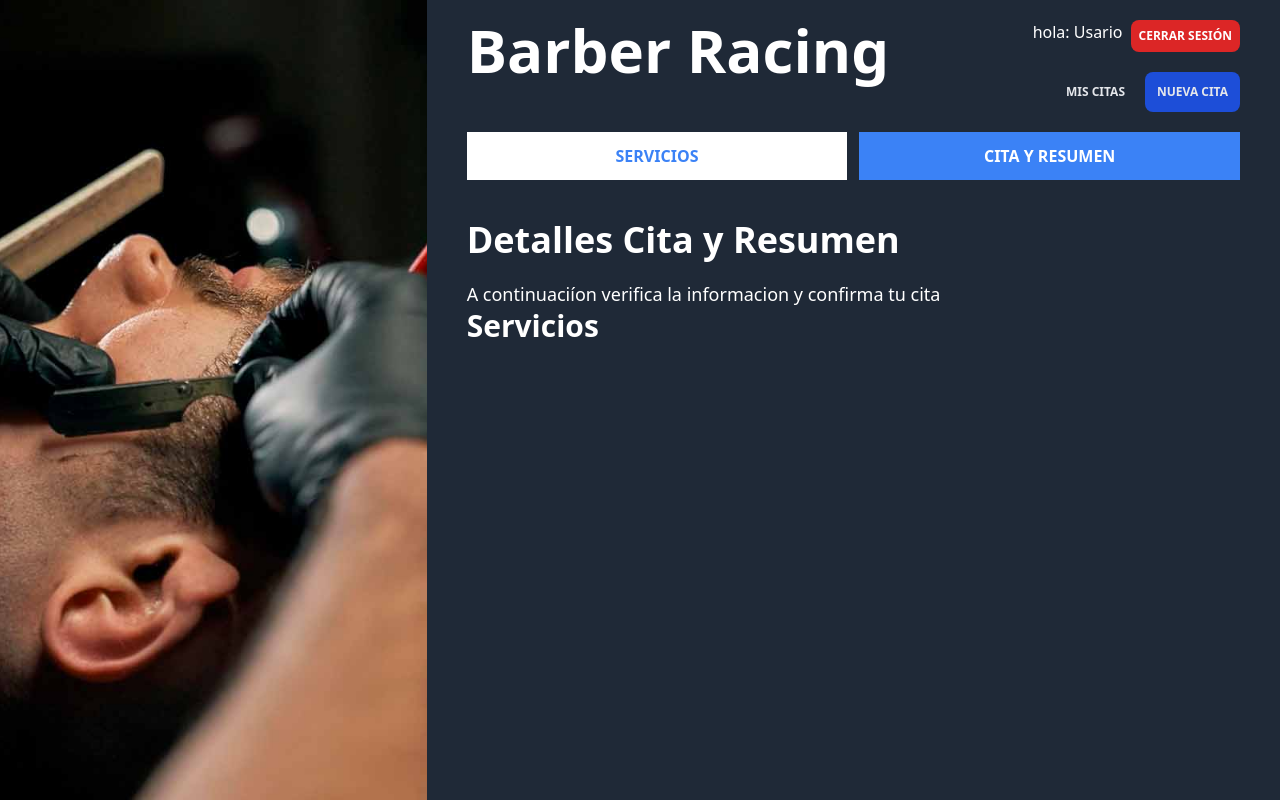
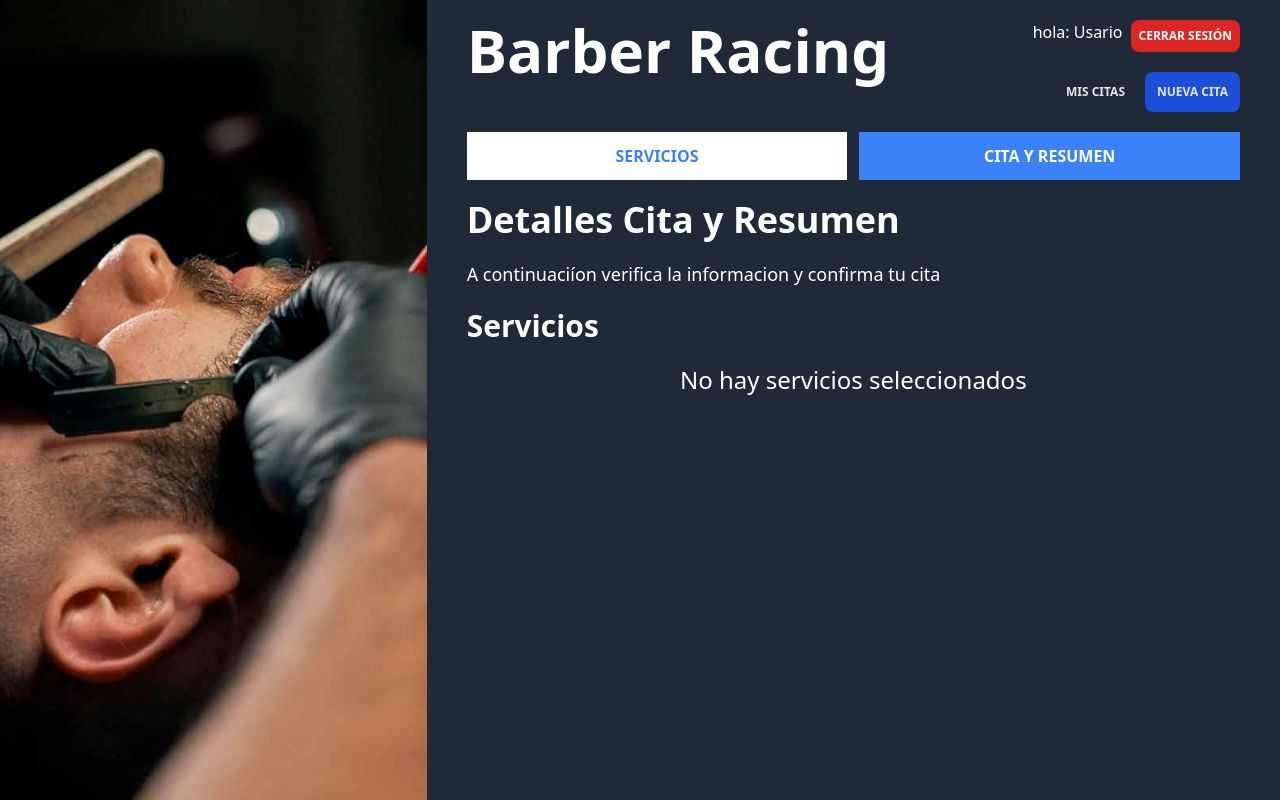
Before and after one commit to pivotsk8/front-app-salon, a Vue app: page /reservaciones/nueva/detalles in a window 1280 px wide. Built offline with nearby package versions, Linux system fonts and the light colour scheme.

Commit message:
feat: created component for details service

```diff
--- a/src/components/SelectedService.vue
+++ b/src/components/SelectedService.vue
@@ -1,4 +1,9 @@
 <script setup>
+import { useAppointmentStore } from '../stores/appointments';
+import { formatCurrency } from '../helpers';
+
+const appointment = useAppointmentStore()
+
 defineProps({
     service: {
         type: Object
@@ -9,7 +14,15 @@
 
 <template>
     <div class="border border-gray-600 rounded-lg p-5 flex justify-between items-center">
-        <p class="text-2xl font-extrabold text-white">{{ service.name }}</p>
-        <p class="text-3xl font-black text-blue-50">{{ service.name }}</p>
+        <div>
+            <p class="text-2xl font-extrabold text-white">{{ service.name }}</p>
+            <p class="text-3xl font-black text-blue-500">{{ formatCurrency(service.price) }}</p>
+        </div>
+
+        <button
+            class="inline-flex items-center rounded-md bg-red-600 text-white test-sm px-3 py-2 font-semibold shadow-sm ring-1 ring-inset ring-red-300 hover:bg-red-700"
+            @click="appointment.onServiceSelected(service)">
+            Eliminar
+        </button>
     </div>
 </template>
--- a/src/stores/appointments.js
+++ b/src/stores/appointments.js
@@ -19,10 +19,18 @@
         return (id) => services.value.some(service => service._id === id)
     })
 
+    const noServicesSelected = computed(() => services.value.length === 0
+    )
+    const totalAmount = computed(() => {
+        return services.value.reduce((total, service) => total + service.price, 0)
+    })
+
     return {
         onServiceSelected,
         isServiceSelected,
-        services
+        services,
+        totalAmount,
+        noServicesSelected
     }
 
 })
--- a/src/views/appointment/AppointmentView.vue
+++ b/src/views/appointment/AppointmentView.vue
@@ -1,19 +1,22 @@
 <script setup>
 import SelectedService from '../../components/SelectedService.vue';
 import { useAppointmentStore } from '../../stores/appointments';
+import { formatCurrency } from '../../helpers'
 
 const appointments = useAppointmentStore()
 </script>
 
 <template>
-    <h2 class="text-4xl font-extrabold text-white mt-10">Detalles Cita y Resumen</h2>
-    <p class="text-white text-lg mt-5">A continuaciíon verifica la informacion y confirma tu cita</p>
+    <h2 class="text-4xl font-extrabold text-white">Detalles Cita y Resumen</h2>
+    <p class="text-white text-lg">A continuaciíon verifica la informacion y confirma tu cita</p>
     <h3 class="text-3xl font-extrabold text-white">Servicios</h3>
-    <div class="grip gap-5">
-        <SelectedService
-        v-for="service in appointments.services"
-        :key="service._id"
-        :service="service"
-        />
+
+    <p v-if="appointments.noServicesSelected" class="text-white text-2xl text-center">No hay servicios seleccionados</p>
+
+    <div v-else class="grid gap-5">
+        <SelectedService v-for="service in appointments.services" :key="service._id" :service="service" />
+        <p class="text-right text-white text-2xl">Total a pagar:
+            <span class="font-black"> {{ formatCurrency(appointments.totalAmount) }}</span>
+        </p>
     </div>
 </template>
--- a/src/views/appointment/NewAppointmentLayout.vue
+++ b/src/views/appointment/NewAppointmentLayout.vue
@@ -17,5 +17,7 @@
             Cita y Resumen
         </RouterLink>
     </nav>
-    <RouterView />
+    <div class="space-y-5">
+        <RouterView />
+    </div>
 </template>
```
